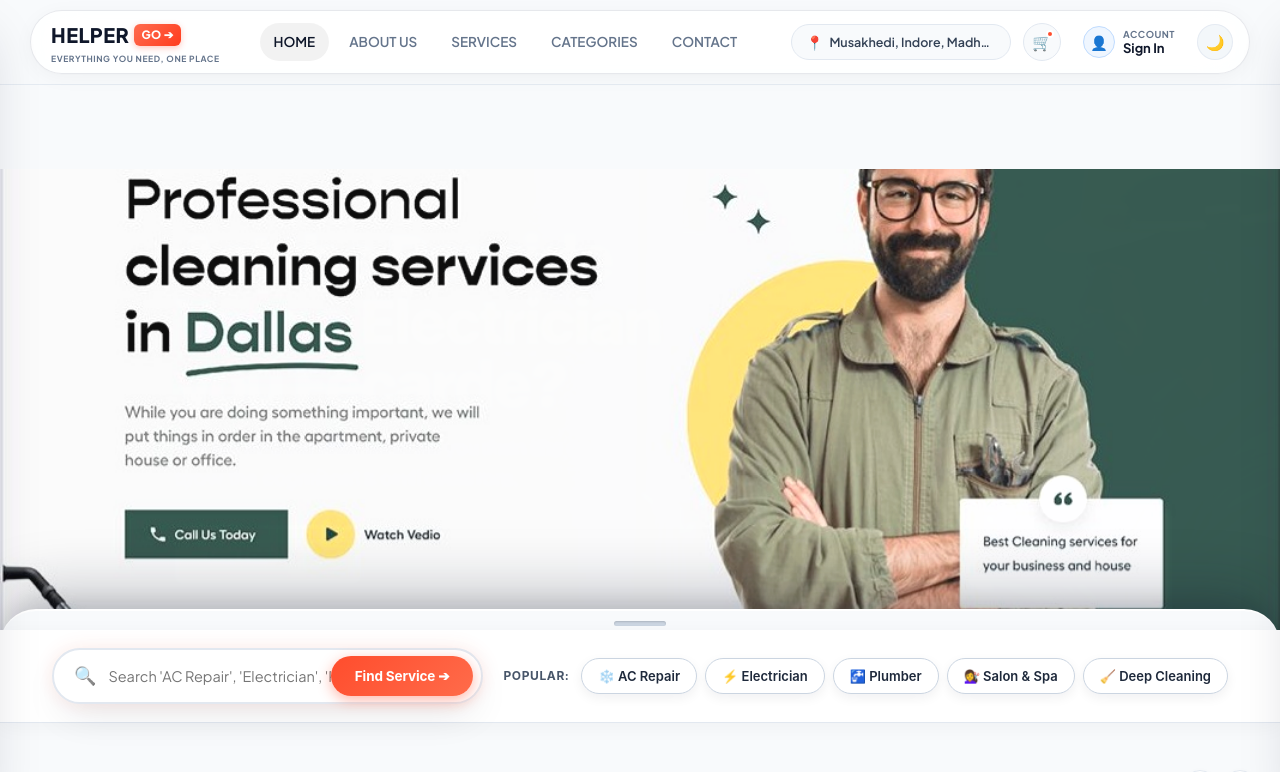
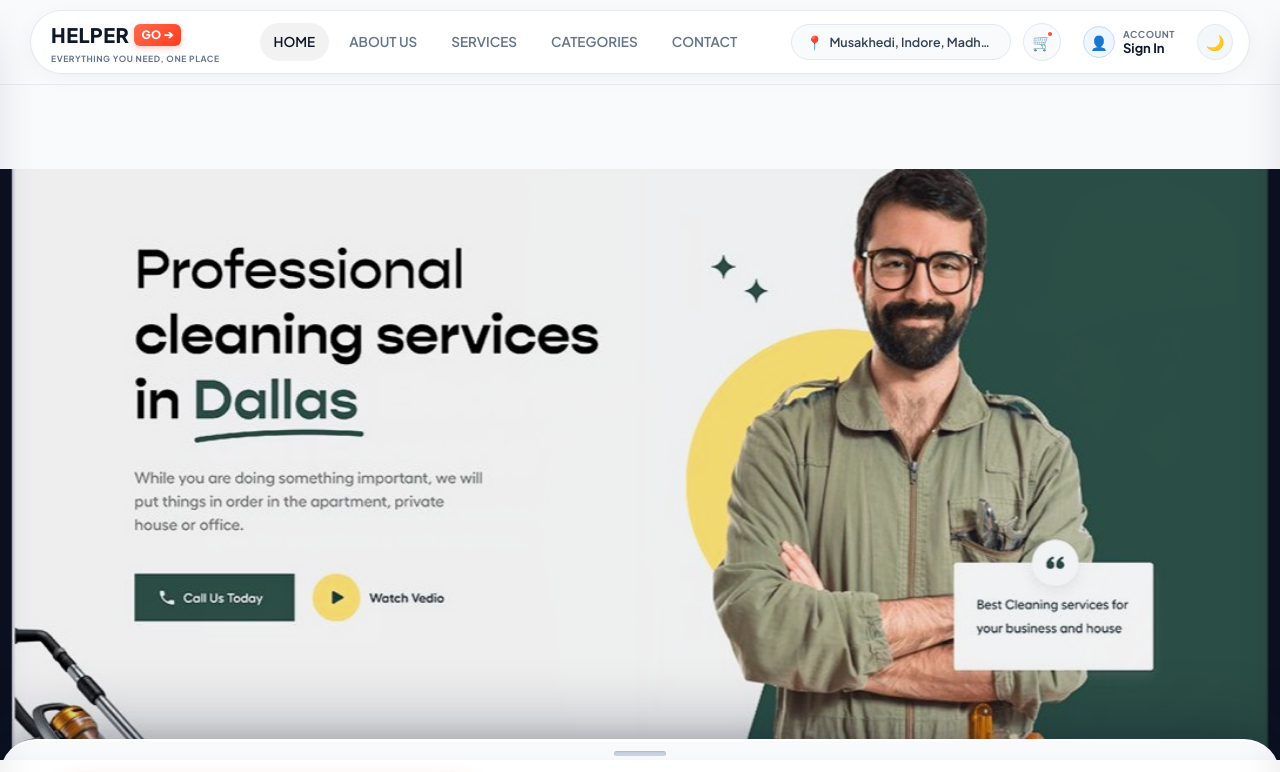
Before and after one commit to Ajaysingh04/helper-platform, a React (Create React App) app in the folder frontend/: page / in a window 1280 px wide. Shown: the top 772 px of the page. Built offline with nearby package versions, Linux system fonts and the light colour scheme; no server answers.

Commit message:
fix(hero): prevent top header-side cropping with natural aspect ratio and top-center alignment

```diff
--- a/frontend/src/css/Home.css
+++ b/frontend/src/css/Home.css
@@ -30,22 +30,28 @@ body.dark .nexora-home-wrapper {
   top: 84px;
   z-index: 1;
   width: 100%;
-  background-color: #F8FAFC;
+  background-color: #0B1120;
   overflow: hidden;
   will-change: transform, filter;
   transition: transform 0.15s ease-out, filter 0.15s ease-out;
 }
 
 body.dark .helper-hero-slider-wrap {
-  background-color: #0B1120;
+  background-color: #070B14;
 }
 
 .helper-hero-slider {
   position: relative;
   width: 100%;
-  height: clamp(340px, 46vw, 560px);
+  max-width: 1540px;
+  margin: 0 auto;
+  /* Natural aspect-ratio ensures 100% of height and width fits with ZERO top cropping */
+  aspect-ratio: 16 / 8.8;
+  height: auto;
+  max-height: calc(100vh - 110px);
+  min-height: 400px;
   overflow: hidden;
-  background-color: #F1F5F9;
+  background-color: #0B1120;
 }
 
 body.dark .helper-hero-slider {
@@ -73,8 +79,9 @@ body.dark .helper-hero-slider {
 .hero-slide-img {
   width: 100%;
   height: 100%;
-  object-fit: cover;
-  object-position: center;
+  /* Contain with top-center alignment: completely prevents header-side cut-off */
+  object-fit: contain;
+  object-position: center top;
   display: block;
   /* Ultra crystal-clear clarity: text inside images remains 100% sharp */
   image-rendering: -webkit-optimize-contrast;
```
